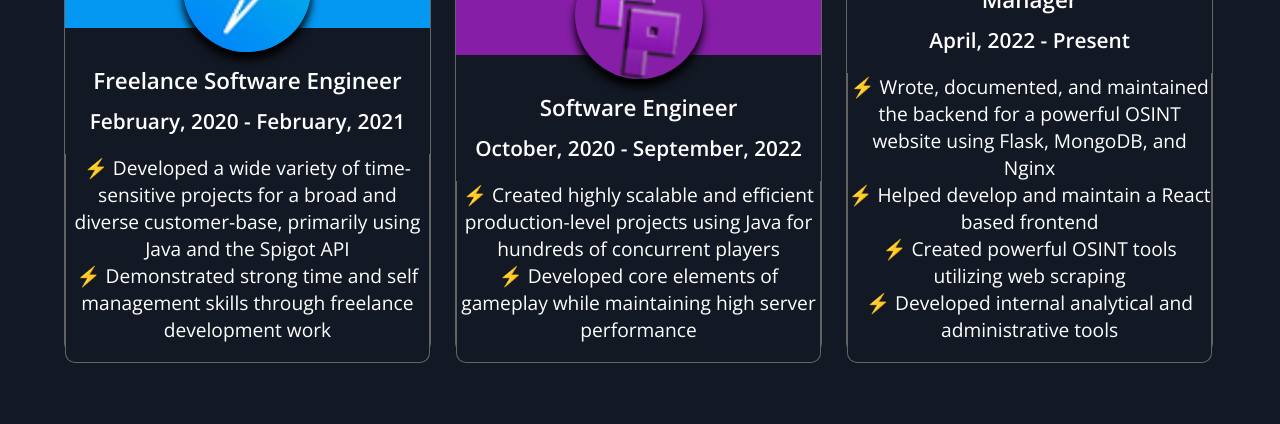
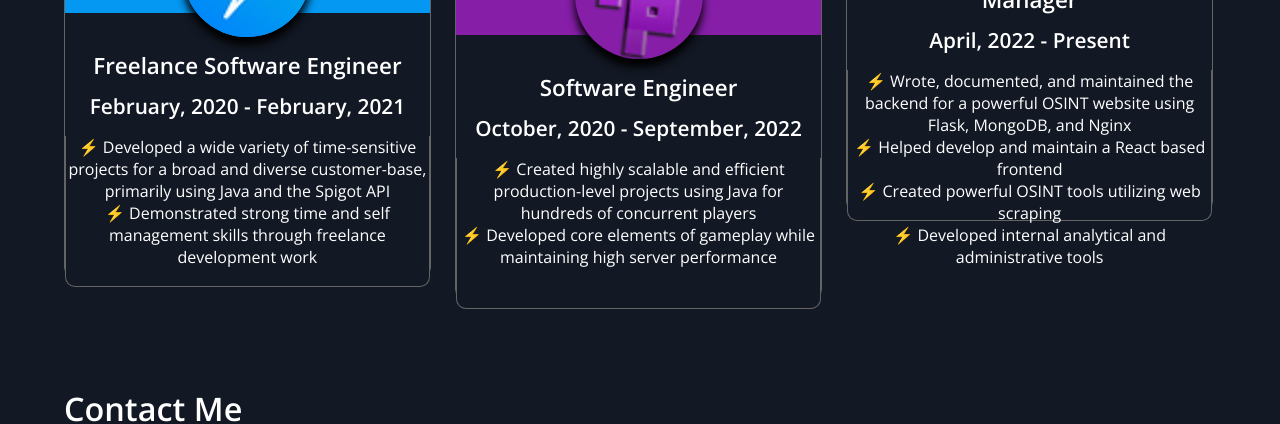
Before and after one commit to george/portfolio-website, a React (Create React App) app: page / in a window 1280 px wide. Shown: the part 1725-2149 px from the top of the page. Built offline with nearby package versions, Linux system fonts and the light colour scheme.

Commit message:
Decreased card description font size

```diff
--- a/src/index.css
+++ b/src/index.css
@@ -220,7 +220,7 @@ ul {
 
 .card-description {
   text-align: center;
-  font-size: 1.2rem;
+  font-size: 1rem;
 
   margin-bottom: -3%;
 
@@ -230,6 +230,8 @@ ul {
 
   border-bottom-left-radius: 10px;
   border-bottom-right-radius: 10px;
+
+  height: 150px;
 }
 
 .social-media {
```
